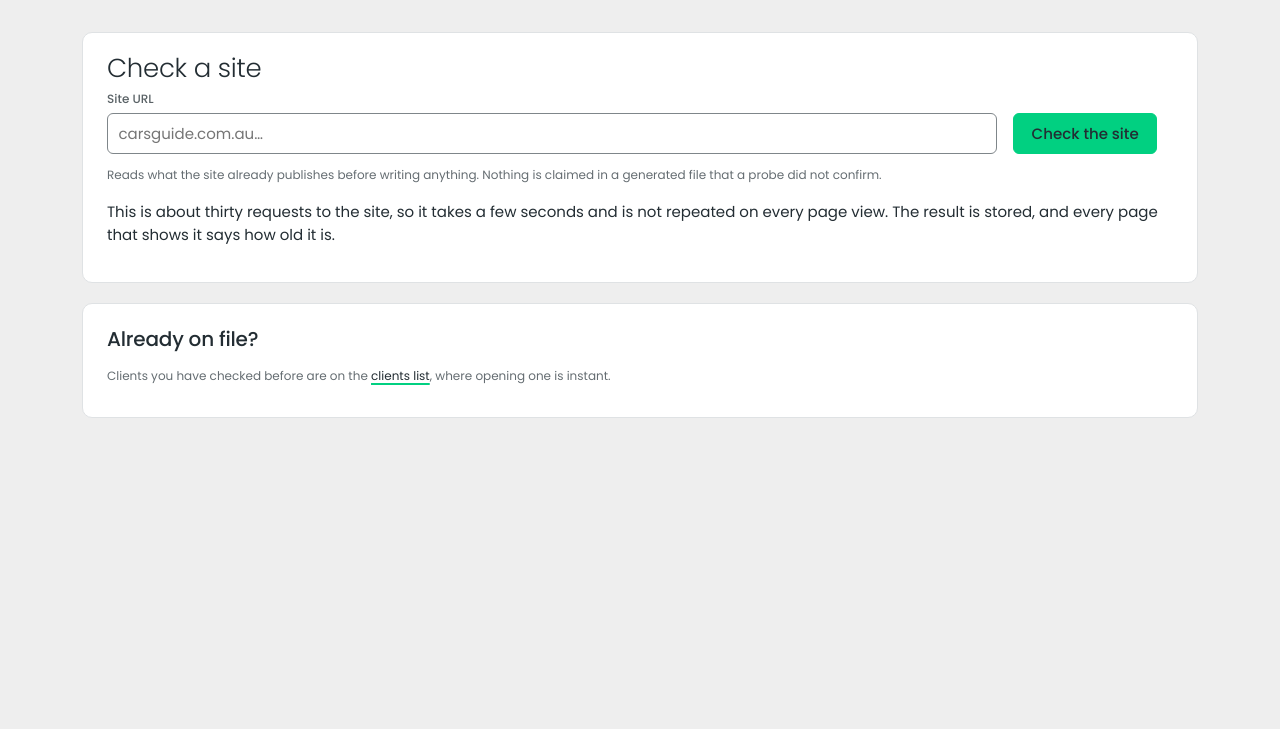
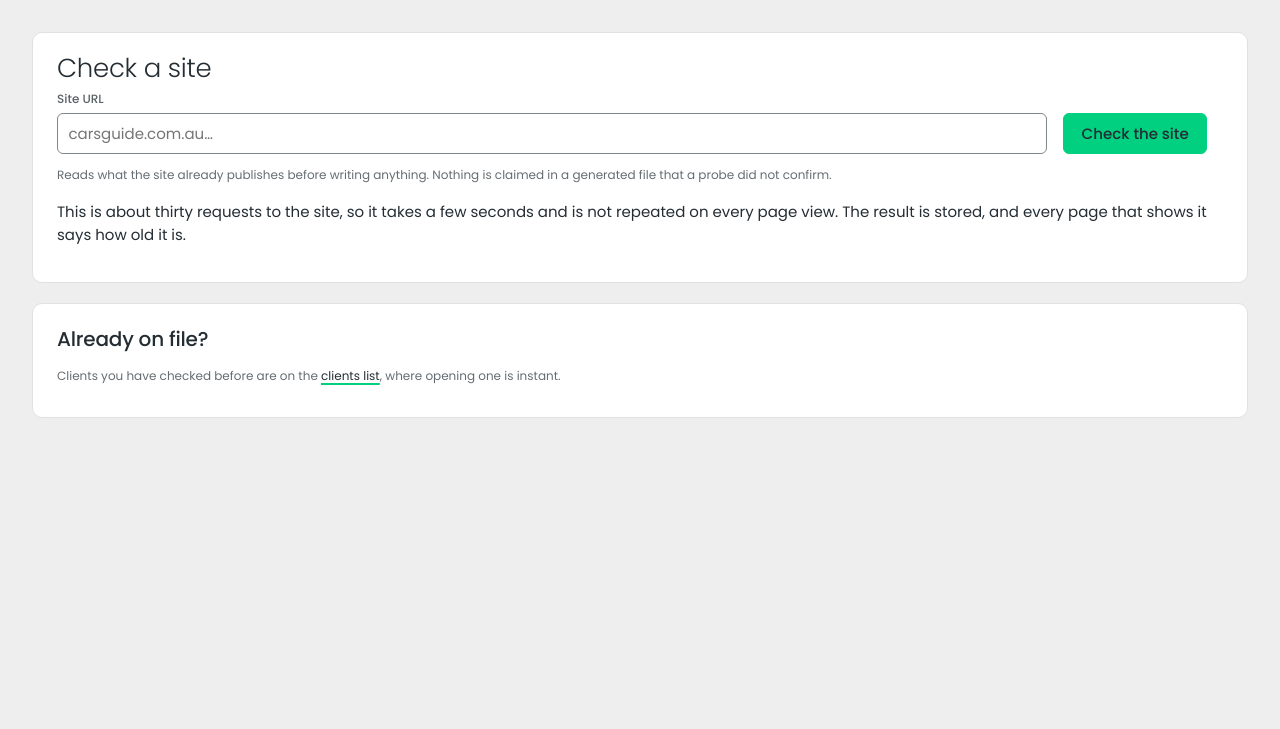
Before and after one commit to pm-rahulsengupta/prosperity-llmstxt-generator, a FastAPI app: template templates/agents.html in a window 1280 px wide. Shown: the part 71-800 px from the top of the page. Run offline with FastAPI, Linux system fonts and the light colour scheme; the template is opened without the code that fills it, so the values that code supplies are empty; parts of the project's set-up code (start-up, migrations or seed data) failed here and were passed over; some libraries are stand-ins or nearby versions.

Commit message:
Use the width of the screen as well as the height
The rail fix left the other half of the same complaint. `main` caps at 1180px
and centres, which was right when a page was a centred document. With a 224px
rail beside it, a 1920 screen was leaving **258px of dead ground on each side**
-- measured in the browser, not estimated.

Inside the shell the cap is now 1560px, so a wide monitor is used while an
ultrawide still stops short of a full-bleed table nobody can scan across. Pages
outside the shell -- sign-in, sign-up -- keep the narrow measure, which is what
they want.

Widening alone would have traded one whitespace complaint for a worse one: the
descriptive paragraph under each panel heading already runs about 140 characters
at 1180px, and 1560px would put it near 185. So `.panel > p` takes a 75ch
measure. Scoped to a direct child of a panel because that is descriptive prose
by construction -- capping `.muted` instead would also have caught table cells,
where the same class is doing a different job.

875 tests.

Co-Authored-By: Claude Opus 5 (1M context) <noreply@anthropic.com>

```diff
--- a/static/css/main.css
+++ b/static/css/main.css
@@ -715,7 +715,21 @@ button.destructive {
 .side a.off:hover { background: transparent; color: var(--pm-on-dark-muted); cursor: help; }
 .side a.off:hover .ico { color: #6b7479; }
 
-.shell > main { flex: 1 1 auto; min-width: 0; }
+/* The global rule caps `main` at 1180px and centres it. That was right when a
+   page was a centred document; with a 224px rail beside it, on a 1920 screen it
+   left 258px of dead ground on each side -- measured, not estimated. Inside the
+   shell the cap is 1560px, so a wide monitor is actually used, while an
+   ultrawide still stops short of a full-bleed table nobody can scan.
+
+   Pages outside the shell -- sign-in, sign-up -- keep the narrow measure. */
+.shell > main { flex: 1 1 auto; min-width: 0; max-width: 1560px; }
+
+/* Prose keeps a readable measure even though its container no longer does.
+   Widening main without this trades a whitespace complaint for a worse one:
+   the descriptive paragraph under each panel heading would set ~185-character
+   lines. Scoped to a direct child of a panel, which is descriptive prose by
+   construction -- `.muted` alone would also catch table cells. */
+.panel > p { max-width: 75ch; }
 
 /* 960px, written in px like the other breakpoint. It was `60rem`, which is the
    same distance only while the root stays at 16px -- the mixed-unit trap the
```
